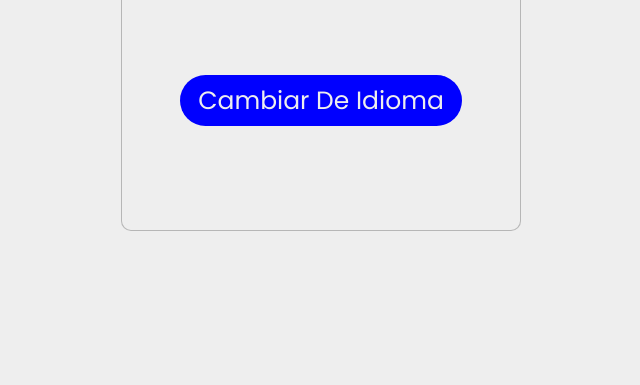
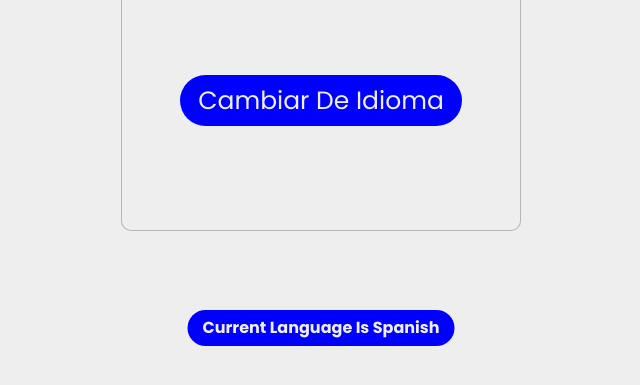
Before and after one commit to JihadKurdo/multi-language-website, a plain HTML site: page index.html in a window 1280 px wide. Shown: the part 369-754 px from the top of the page, without its empty margins (319-959 px from the left). Drawn offline with Linux system fonts and the light colour scheme.

Commit message:
Add files via upload

```diff
--- a/index.html
+++ b/index.html
@@ -12,6 +12,7 @@
 			<div class="text" data-target>Hello World!</div>
 			<button type="button" data-target>Switch Language</button>
 		</div>
+		<div class="currentLanguage">Current Language Is <span data-current>English</span></div>
 	</body>
 </html>
 <script src="script.js"></script>
--- a/script.js
+++ b/script.js
@@ -1,5 +1,6 @@
 
 var btn = document.querySelector("button"),
+currentLanguage = document.querySelector("[data-current]"),
 target = document.querySelectorAll("[data-target]"),
 source = [
 	{
@@ -18,11 +19,13 @@ if (lang == "eng"){
 	for(i = 0; i < source.length; i++){
 		target[i].textContent = source[i].eng
 	}
+	currentLanguage.textContent = "English"
 }
 else if (lang == "es" || lang == null){
 	for(i = 0; i < source.length; i++){
 		target[i].textContent = source[i].es
 	}
+	currentLanguage.textContent = "Spanish"
 }
 
 btn.addEventListener("click", () => {
--- a/style.css
+++ b/style.css
@@ -83,3 +83,14 @@ body,html {
 	background: var(--secondary);
 	border: 3px solid var(--primary)
 }
+
+.currentLanguage{
+	position: fixed;
+	bottom: calc(12.5vh - 15px);
+	left: 50%;
+	color: var(--secondary);
+	background: var(--primary);
+	transform: translateX(-50%);
+	padding: 10px 15px;
+	border-radius: 100px;
+}
```
